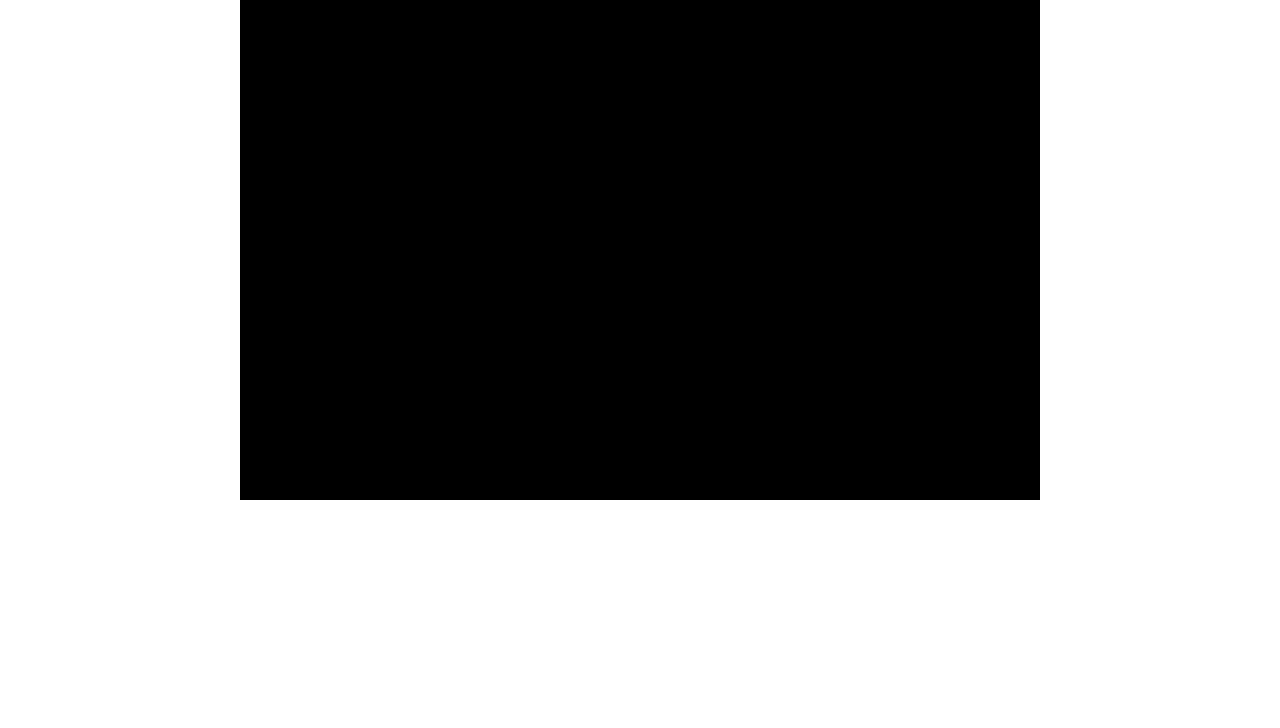
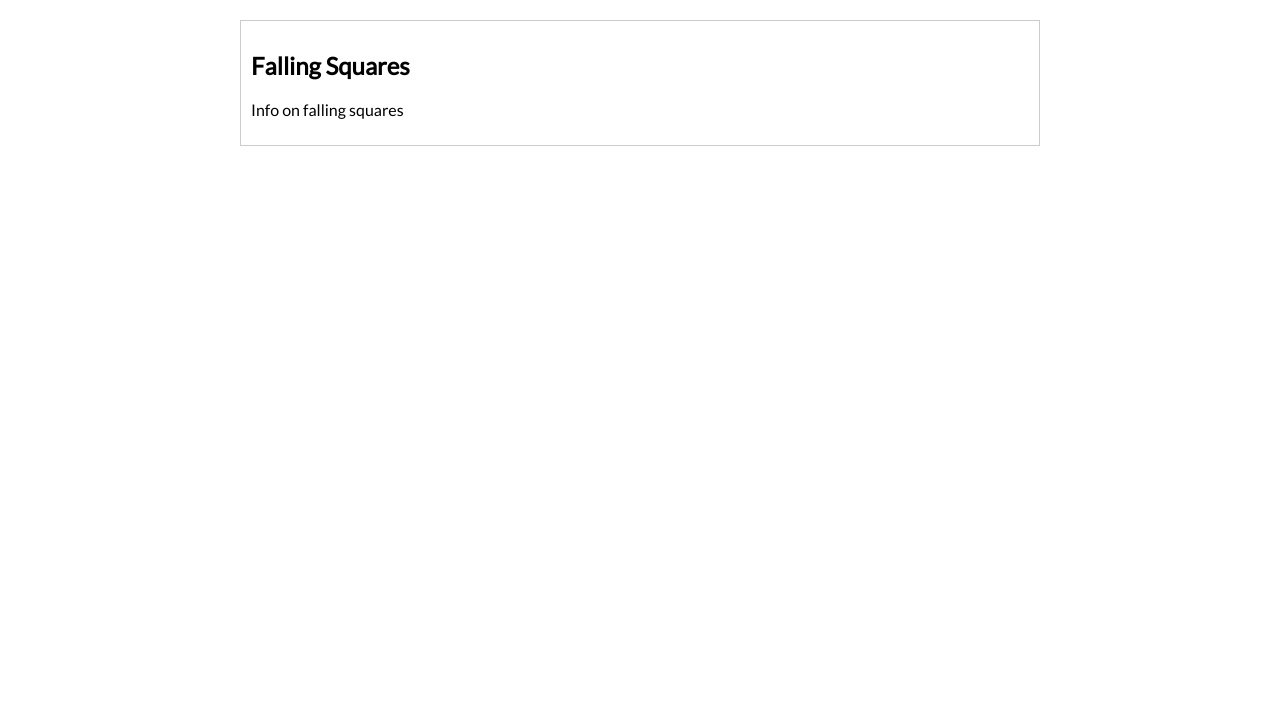
Before and after one commit to Alequin/canvas_game_board, a website built with webpack: page index.html in a window 1280 px wide. Shown: the part 72-800 px from the top of the page. Built offline with nearby package versions, Linux system fonts and the light colour scheme.

Commit message:
made item tile and styled font and tile border

```diff
--- a/homepage/css/homepage_content.css
+++ b/homepage/css/homepage_content.css
@@ -1,5 +1,7 @@
+@import url('https://fonts.googleapis.com/css?family=Lato');
 
 html, body{
+  font-family: 'Lato', sans-serif;
   height: 100%;
 }
 
@@ -14,9 +16,20 @@ html, body{
 }
 
 #main-container section{
-  width: 800px;
+  max-width: 800px;
   margin: auto;
-  background-color: black;
-  height: 500px;
+  padding: 10px;
   z-index: 1;
 }
+
+#main-container section .tile{
+  color: black;
+  background: white;
+  border: 1px solid rgba(0,0,0,0.2);
+  padding: 10px;
+  margin-top: 10px;
+}
+
+#main-container section .tile:hover{
+  border: 1px solid #ff6200;
+}
--- a/index.html
+++ b/index.html
@@ -39,6 +39,11 @@
 
       <section>
 
+        <div class="tile">
+          <h2>Falling Squares</h2>
+          <p>Info on falling squares</p>
+        </div>
+
       </section>
 
     </div>
```
